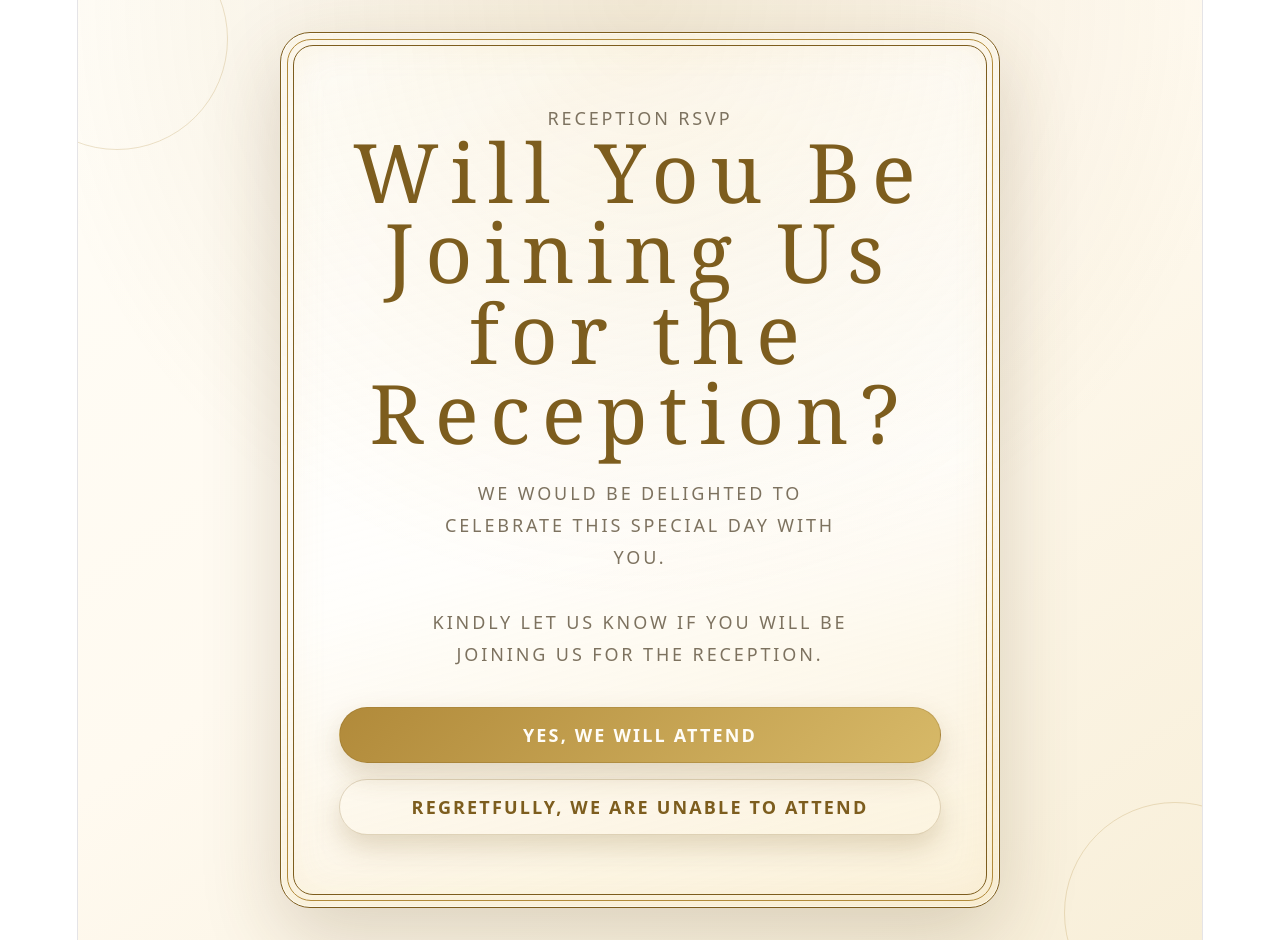
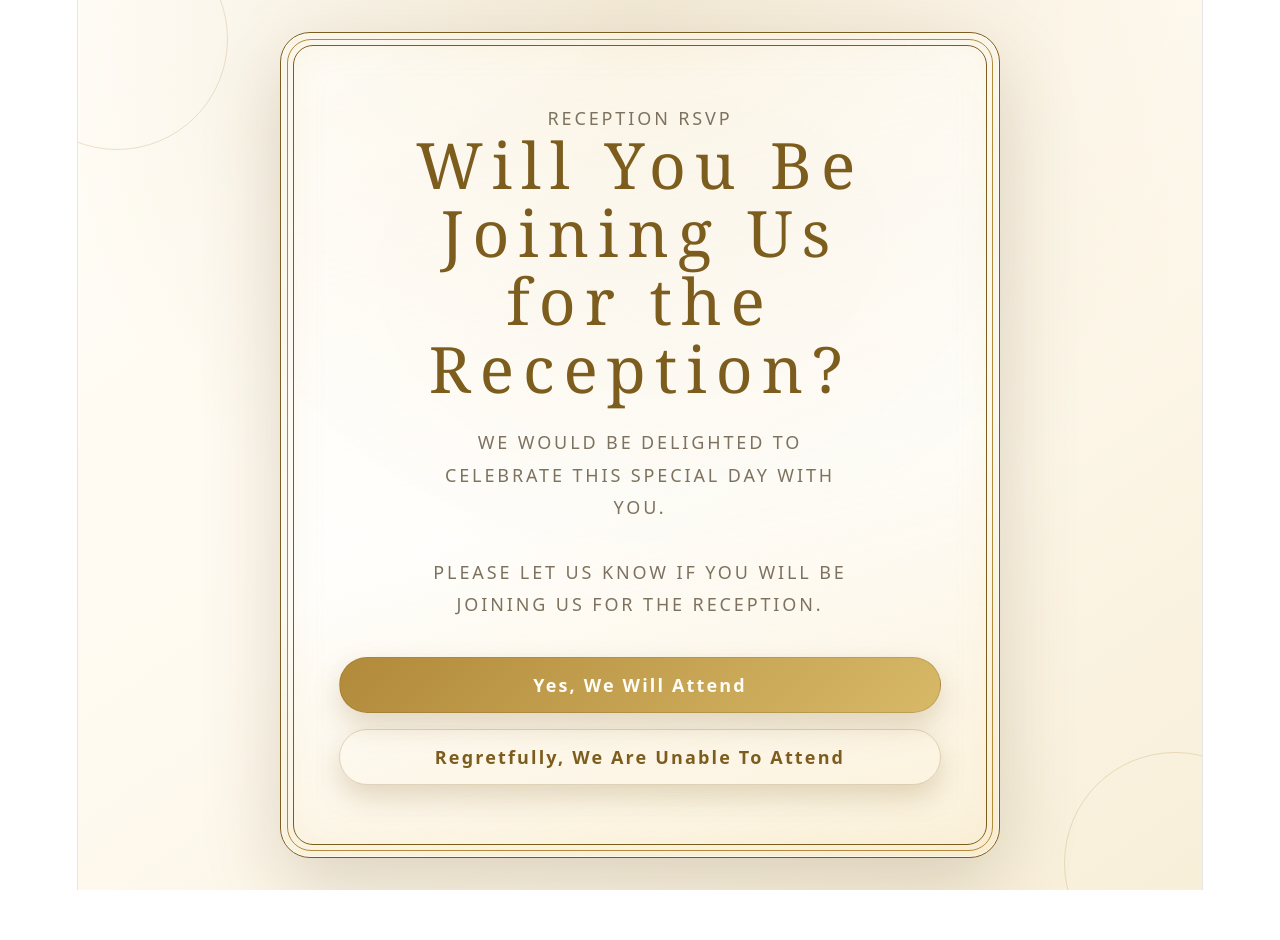
Before and after one commit to francisfin-lang/grace-invite, a React (Vite) app: page /will-you-attend in a window 1280 px wide. After the commit the page ends 890 px from the top, so only its background shows below. Built offline with nearby package versions, Linux system fonts and the light colour scheme.

Commit message:
Polish RSVP flow and final UI refinements

```diff
--- a/src/App.css
+++ b/src/App.css
@@ -129,6 +129,11 @@ a {
   margin: 0;
 }
 
+.shell-title--compact {
+  font-size: clamp(34px, 8vw, 64px);
+  line-height: 1.06;
+}
+
 .shell-subtitle {
   font-size: clamp(14px, 3vw, 18px);
   line-height: 1.8;
@@ -153,6 +158,10 @@ a {
   text-decoration: none;
   text-transform: uppercase;
   box-shadow: 0 12px 28px rgba(125, 93, 30, 0.22);
+}
+
+.shell-button--titlecase {
+  text-transform: none;
 }
 
 .shell-button--full {
--- a/src/pages/Cover/Cover.jsx
+++ b/src/pages/Cover/Cover.jsx
@@ -10,7 +10,7 @@ export default function Cover() {
         <h1 id="cover-title" className="shell-title">WELCOME</h1>
         <Divider />
         <p className="shell-subtitle">You are invited to celebrate the Holy Baptism of our Son</p>
-        <Link className="shell-button" to="/invitation">View Invitation</Link>
+        <Link className="shell-button" to="/invitation">Open Invitation</Link>
       </section>
     </main>
   );
--- a/src/pages/ThankYou/ThankYou.jsx
+++ b/src/pages/ThankYou/ThankYou.jsx
@@ -15,8 +15,15 @@ export default function ThankYou({ invitation, invitationPath = "/" }) {
   const location = useLocation();
 
   const handleReturn = () => {
-  window.close();
-};
+    // Attempt to close the browser tab/window (works only if opened by JavaScript)
+    if (window.opener) {
+      window.close();
+      return;
+    }
+
+    // Fallback for normal browser tabs
+    navigate("/", { replace: true });
+  };
 
   // Read RSVP from navigation state.
   // If the page is refreshed, fall back to the locally saved RSVP.
@@ -121,7 +128,7 @@ export default function ThankYou({ invitation, invitationPath = "/" }) {
           type="button"
           onClick={handleReturn}
         >
-          Done
+          Finish
         </button>
 
         <HeartMark className="invitation-heart invitation-heart--footer" />
--- a/src/pages/WillYouAttend/WillYouAttend.jsx
+++ b/src/pages/WillYouAttend/WillYouAttend.jsx
@@ -27,7 +27,7 @@ export default function WillYouAttend() {
           Reception RSVP
         </p>
 
-        <h1 className="shell-title">
+        <h1 className="shell-title shell-title--compact">
           Will You Be Joining Us
           <br />
           for the Reception?
@@ -36,20 +36,20 @@ export default function WillYouAttend() {
         <p className="shell-subtitle">
           We would be delighted to celebrate this special day with you.
           <br /><br />
-          Kindly let us know if you will be joining us for the reception.
+          Please let us know if you will be joining us for the reception.
         </p>
 
         <div className="attendance-actions">
 
           <button
-            className="shell-button"
-            onClick={handleYes}
+           className="shell-button shell-button--titlecase"
+           onClick={handleYes}
           >
             Yes, We Will Attend
           </button>
 
           <button
-            className="shell-button shell-button--secondary"
+            className="shell-button shell-button--secondary shell-button--titlecase"
             onClick={handleNo}
           >
             Regretfully, We Are Unable To Attend
```
